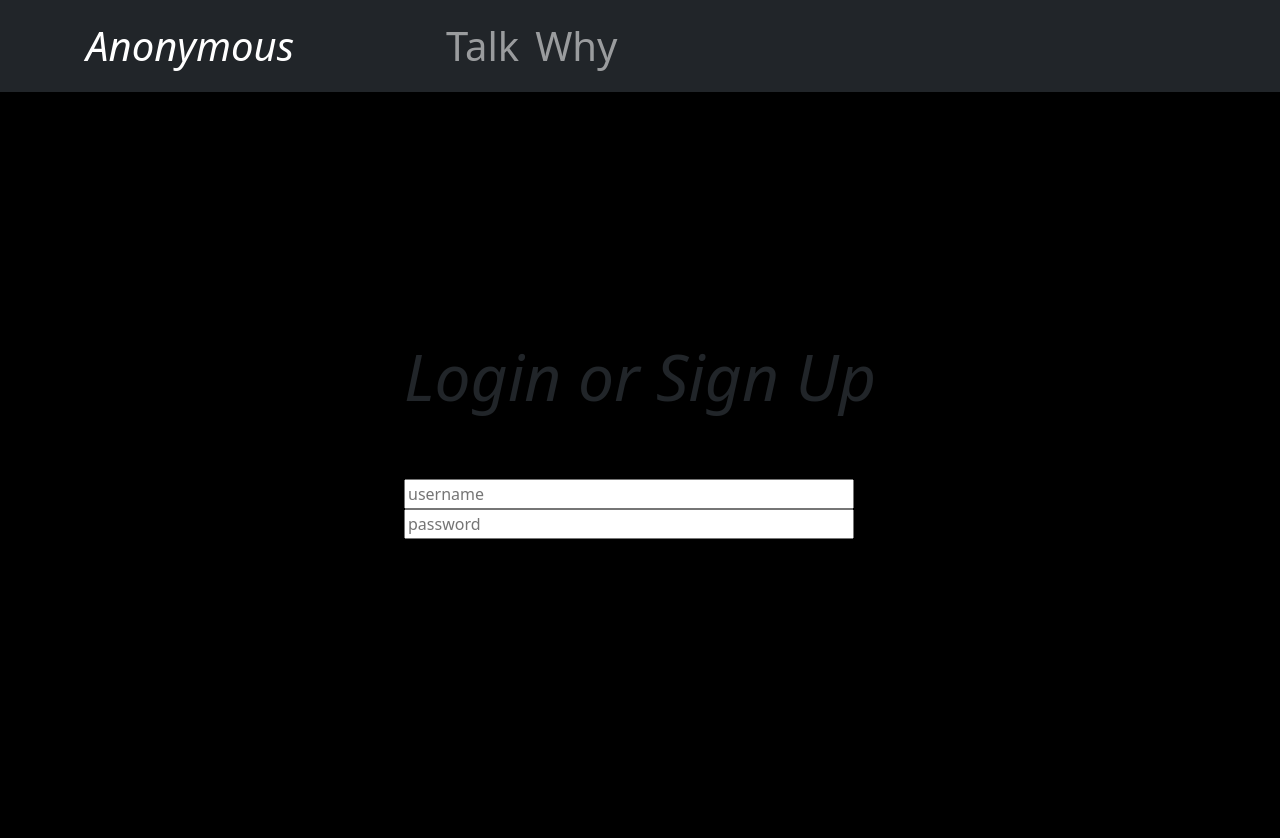
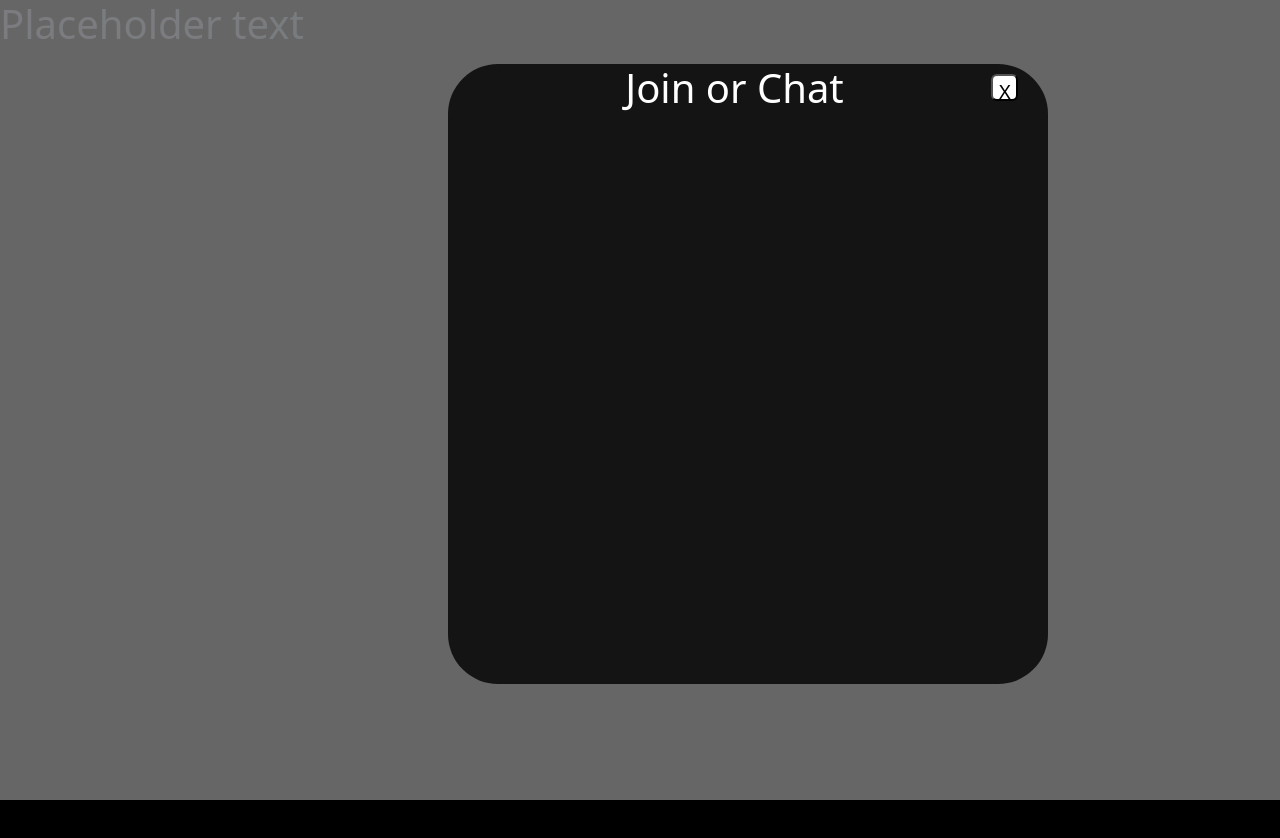
Before and after one commit to Greg-Vincent0711/Anonymous-Messaging-Deprecated, a React (Create React App) app: page / in a window 1280 px wide. Shown: the top 838 px of the page. After the commit the page ends 800 px from the top, so only its background shows below. Built offline with nearby package versions, Linux system fonts and the light colour scheme.

Commit message:
Change to website format.
Decided on a new way for the site to be accessible. Starts with a form popup. Once it's answered, leads to the site itself.

```diff
--- a/src/App.js
+++ b/src/App.js
@@ -1,19 +1,21 @@
 import React from "react";
-import Navbar from "./NavBar/Navbar";
-import { Routes, Route } from "react-router-dom";
-import HomePage from "./homePage/homePage";
-import Talk from "./TalkPage/Talk";
-import WhyPage from "./WhyPage/WhyPage";
-//all components are put here
+import { useState } from "react";
+import Popup from "./components/Popup";
+
+/**
+ * all rendered components 'rendered' as part of their name
+ */
 function App() {
+  const [visiblePopup, setVisiblePopup] = useState(true);
+
   return (
     <div>
-      <Navbar />
-      <Routes>
-        <Route path="/" element={<HomePage />} />
-        <Route path="/Talk" element={<Talk />} />
-        <Route path="/WhyPage" element={<WhyPage />} />
-      </Routes>
+      {/**the trigger value determines if popup is rendered, but this value is set elsewhere */}
+      <Popup className="rendered-popup" trigger={visiblePopup}>
+        {/**Because the h1 is a child of the popup component, all css for it is handled in Popup.jsx */}
+        <h1>Join or Chat</h1>
+      </Popup>
+      <h1>Placeholder text</h1>
     </div>
   );
 }
--- a/src/NavBar/Navbar.css
+++ /dev/null
@@ -1,7 +0,0 @@
-.navText {
-  font-size: 2.5rem;
-}
-
-#collapse {
-  color: white;
-}
--- a/src/NavBar/Navbar.js
+++ /dev/null
@@ -1,38 +0,0 @@
-import React from "react";
-import Container from "react-bootstrap/Container";
-import Nav from "react-bootstrap/Nav";
-import Navbar from "react-bootstrap/Navbar";
-import LinkContainer from "react-router-bootstrap/LinkContainer";
-import "./Navbar.css";
-
-function NavBar() {
-  return (
-    <Navbar bg="dark" expand="lg" variant="dark">
-      <Container>
-        <LinkContainer to="/">
-          <Navbar.Brand className="navText ms-1 pe-5 me-5">
-            <em>Anonymous</em>
-          </Navbar.Brand>
-        </LinkContainer>
-        <Navbar.Toggle aria-controls="basic-navbar-nav" />
-        <Navbar.Collapse className="navText" id="basic-navbar-nav collapse">
-          <Nav className="ps-5 flex-grow-1">
-            <LinkContainer to="/Eavesdrop">
-              <Nav.Link className="navText" id="Gossip-Link">
-                Talk
-              </Nav.Link>
-            </LinkContainer>
-            {/*Link Containers are used for RRouter Bootstrap integration */}
-            <LinkContainer to="/WhyPage">
-              <Nav.Link className="navText" id="Why-Link">
-                Why
-              </Nav.Link>
-            </LinkContainer>
-          </Nav>
-        </Navbar.Collapse>
-      </Container>
-    </Navbar>
-  );
-}
-
-export default NavBar;
--- /dev/null
+++ b/src/components/Popup.css
@@ -0,0 +1,45 @@
+/* Styling for the Popup */
+
+.Popup {
+  position: fixed;
+  top: 0;
+  left: 0;
+  width: 100%;
+  height: 100vh;
+  background-color: rgba(255, 255, 255, 0.4);
+  z-index: 100;
+}
+
+.Popup-inner {
+  position: fixed;
+  display: block;
+  justify-content: center;
+  align-items: center;
+  background-color: rgba(20, 20, 20);
+  width: 600px;
+  height: 620px;
+  border-radius: 50px;
+  left: 35%;
+  top: 8%;
+  color: white;
+  text-align: center;
+}
+
+.Popup-inner .exit-btn {
+  position: relative;
+  float: right;
+  width: 27px;
+  height: 27px;
+  right: 30px;
+  top: 10px;
+  background-color: rgba(255, 255, 255, 1);
+  color: black;
+  font-size: 20px;
+  border-radius: 6px;
+}
+
+.Popup-inner .exit-btn:hover {
+  transition: all 1s ease;
+  background-color: rgba(0, 0, 0, 1);
+  color: white;
+}
--- /dev/null
+++ b/src/components/Popup.jsx
@@ -0,0 +1,23 @@
+import React from "react";
+import "./Popup.css";
+/**
+ * @author Greg Vincent
+ * @date 12/15/22
+ *On page load, this popup will have a form allowing the
+  user to sign into/up for the messaging service so they can use it.
+ */
+function Popup(props) {
+  //conditionally rendering based on trigger value
+  return props.trigger ? (
+    <div className="Popup">
+      <div className="Popup-inner">
+        <button className="exit-btn">X</button>
+        {props.children}
+      </div>
+    </div>
+  ) : (
+    ""
+  );
+}
+
+export default Popup;
```
Also changed, not shown: src/App.css (+2 -6 lines), 1 other file (tests, documents, lock files or other folders).
